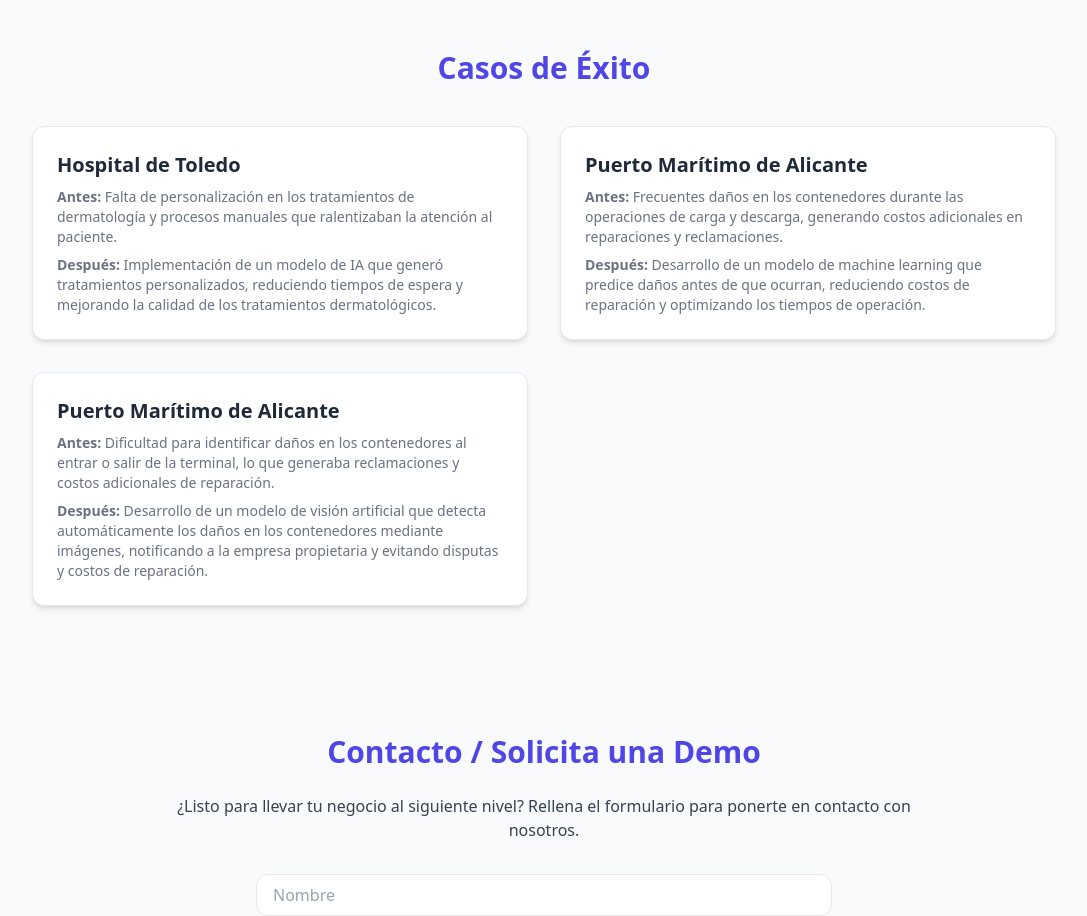
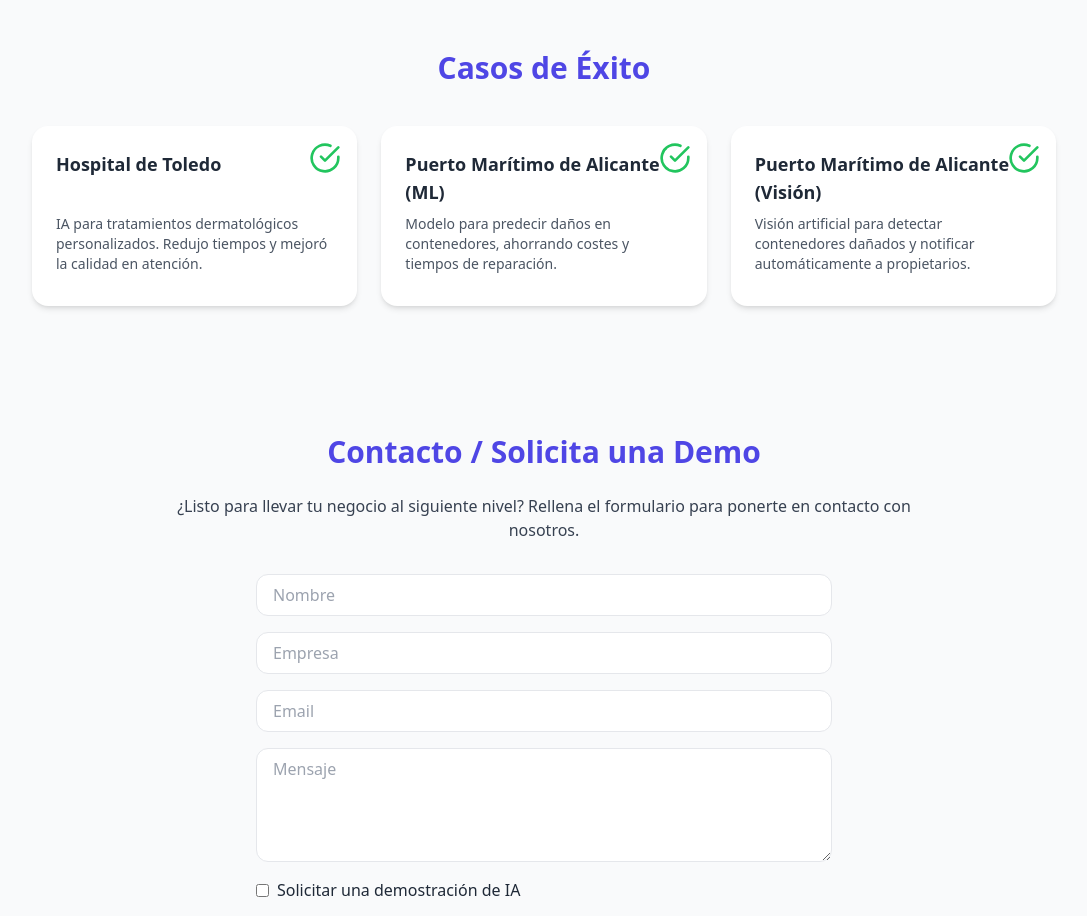
Before and after one commit to carlosmorenolosa/IA_Pymes, a React (Create React App) app: page / in a window 1280 px wide. Shown: the part 2460-3376 px from the top of the page, without its empty margins (96-1183 px from the left). Built offline with nearby package versions, Linux system fonts and the light colour scheme.

Commit message:
cambio casos de éxito

```diff
--- a/src/App.js
+++ b/src/App.js
@@ -9,11 +9,15 @@
   BarChart,
   Users,
   MonitorSmartphone,
+  CheckCircle,
 } from "lucide-react";
 
 // Importa tu componente del chatbot
 import InterfazGraficaPymerIA from "./chatbot_pymeria";
 
+// ---------------------------------------
+// 1. Componente principal
+// ---------------------------------------
 export default function IABusinessWebsite() {
   return (
     <div className="font-sans text-gray-800">
@@ -29,6 +33,9 @@
   );
 }
 
+// ---------------------------------------
+// 2. Navbar
+// ---------------------------------------
 function Navbar() {
   return (
     <header className="sticky top-0 z-50 bg-white shadow-sm">
@@ -66,6 +73,9 @@
   );
 }
 
+// ---------------------------------------
+// 3. Sección de Inicio (HomeSection)
+// ---------------------------------------
 function HomeSection() {
   return (
     <section
@@ -102,6 +112,9 @@
   );
 }
 
+// ---------------------------------------
+// 4. Tarjeta (BenefitCard) para la HomeSection
+// ---------------------------------------
 function BenefitCard({ icon, title }) {
   return (
     <Card className="rounded-2xl shadow-md">
@@ -113,6 +126,9 @@
   );
 }
 
+// ---------------------------------------
+// 5. Sección 'Sobre Nosotros' (AboutSection)
+// ---------------------------------------
 function AboutSection() {
   return (
     <section id="about" className="bg-white py-16 px-4">
@@ -160,6 +176,9 @@
   );
 }
 
+// ---------------------------------------
+// 6. Componente individual para cada miembro (TeamMember)
+// ---------------------------------------
 function TeamMember({ name, role, imageUrl }) {
   return (
     <motion.div
@@ -180,6 +199,9 @@
   );
 }
 
+// ---------------------------------------
+// 7. Sección 'Servicios' (ServicesSection)
+// ---------------------------------------
 function ServicesSection() {
   return (
     <section id="services" className="bg-gray-50 py-16 px-4">
@@ -220,6 +242,9 @@
   );
 }
 
+// ---------------------------------------
+// 8. Tarjeta (ServiceCard) para la sección 'Servicios'
+// ---------------------------------------
 function ServiceCard({ title, description, icon }) {
   return (
     <Card className="rounded-2xl shadow-md">
@@ -232,7 +257,9 @@
   );
 }
 
-// SECCIÓN DONDE INCRUSTAMOS EL CHATBOT
+// ---------------------------------------
+// 9. Sección 'Chatbot'
+// ---------------------------------------
 function ChatbotSection() {
   return (
     <section id="chatbot" className="bg-white py-16 px-4">
@@ -262,7 +289,30 @@
   );
 }
 
+// ---------------------------------------
+// 10. Sección de Casos de Éxito
+//    --> Versión minimalista sin botón
+// ---------------------------------------
 function SuccessStoriesSection() {
+  // Datos resumidos de casos de éxito
+  const successStories = [
+    {
+      name: "Hospital de Toledo",
+      summary:
+        "IA para tratamientos dermatológicos personalizados. Redujo tiempos y mejoró la calidad en atención.",
+    },
+    {
+      name: "Puerto Marítimo de Alicante (ML)",
+      summary:
+        "Modelo para predecir daños en contenedores, ahorrando costes y tiempos de reparación.",
+    },
+    {
+      name: "Puerto Marítimo de Alicante (Visión)",
+      summary:
+        "Visión artificial para detectar contenedores dañados y notificar automáticamente a propietarios.",
+    },
+  ];
+
   return (
     <section id="success-stories" className="bg-gray-50 py-16 px-4">
       <motion.div
@@ -275,44 +325,40 @@
         <h2 className="mb-6 text-center text-3xl font-bold text-indigo-600">
           Casos de Éxito
         </h2>
-        <div className="mt-10 grid grid-cols-1 gap-8 md:grid-cols-2">
-          <Testimonial
-            name="Hospital de Toledo"
-            before="Falta de personalización en los tratamientos de dermatología y procesos manuales que ralentizaban la atención al paciente."
-            after="Implementación de un modelo de IA que generó tratamientos personalizados, reduciendo tiempos de espera y mejorando la calidad de los tratamientos dermatológicos."
-          />
-          <Testimonial
-            name="Puerto Marítimo de Alicante"
-            before="Frecuentes daños en los contenedores durante las operaciones de carga y descarga, generando costos adicionales en reparaciones y reclamaciones."
-            after="Desarrollo de un modelo de machine learning que predice daños antes de que ocurran, reduciendo costos de reparación y optimizando los tiempos de operación."
-          />
-          <Testimonial
-            name="Puerto Marítimo de Alicante"
-            before="Dificultad para identificar daños en los contenedores al entrar o salir de la terminal, lo que generaba reclamaciones y costos adicionales de reparación."
-            after="Desarrollo de un modelo de visión artificial que detecta automáticamente los daños en los contenedores mediante imágenes, notificando a la empresa propietaria y evitando disputas y costos de reparación."
-          />
+        <div className="mx-auto mt-10 grid gap-6 md:grid-cols-3">
+          {successStories.map((story, i) => (
+            <SuccessStoryCard
+              key={i}
+              name={story.name}
+              summary={story.summary}
+            />
+          ))}
         </div>
       </motion.div>
     </section>
   );
 }
 
-function Testimonial({ name, before, after }) {
+// ---------------------------------------
+// 11. Tarjeta minimalista para cada Caso de Éxito
+//     --> Sin botón de "Ver más"
+// ---------------------------------------
+function SuccessStoryCard({ name, summary }) {
   return (
-    <Card className="rounded-2xl shadow-md">
-      <CardContent className="p-6">
-        <h4 className="mb-2 text-xl font-semibold text-gray-800">{name}</h4>
-        <p className="mb-2 text-sm text-gray-500">
-          <strong>Antes:</strong> {before}
-        </p>
-        <p className="text-sm text-gray-500">
-          <strong>Después:</strong> {after}
-        </p>
-      </CardContent>
-    </Card>
+    <div className="relative flex flex-col items-start justify-between rounded-2xl bg-white p-6 shadow-md transition-transform duration-300 hover:-translate-y-1">
+      {/* Icono de logro en la esquina */}
+      <div className="absolute right-4 top-4 text-green-500">
+        <CheckCircle className="h-8 w-8" />
+      </div>
+      <h4 className="mb-2 text-lg font-semibold text-gray-800">{name}</h4>
+      <p className="mb-2 text-sm text-gray-600">{summary}</p>
+    </div>
   );
 }
 
+// ---------------------------------------
+// 12. Sección de Contacto
+// ---------------------------------------
 function ContactSection() {
   return (
     <section id="contact" className="bg-gray-50 py-16 px-4">
@@ -362,9 +408,7 @@
           </form>
         </div>
         <div className="mt-10 flex flex-col items-center space-y-4 text-center">
-          <p className="text-gray-700">
-            ia4pymes@gmail.com
-          </p>
+          <p className="text-gray-700">ia4pymes@gmail.com</p>
           <div className="flex space-x-4">
             <a href="#" className="text-indigo-600 hover:text-indigo-400">
               Facebook
@@ -382,6 +426,9 @@
   );
 }
 
+// ---------------------------------------
+// 13. Footer
+// ---------------------------------------
 function Footer() {
   return (
     <footer className="bg-white py-4 text-center text-sm text-gray-600">
```
